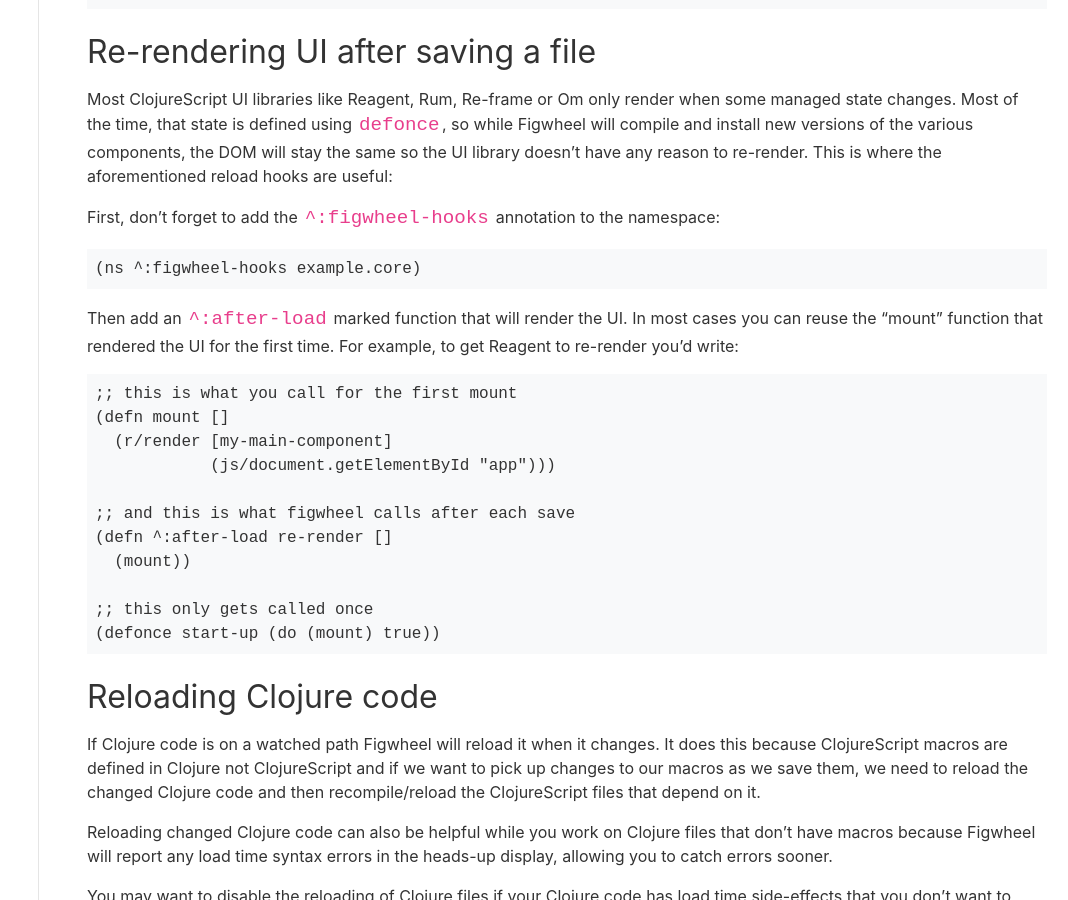
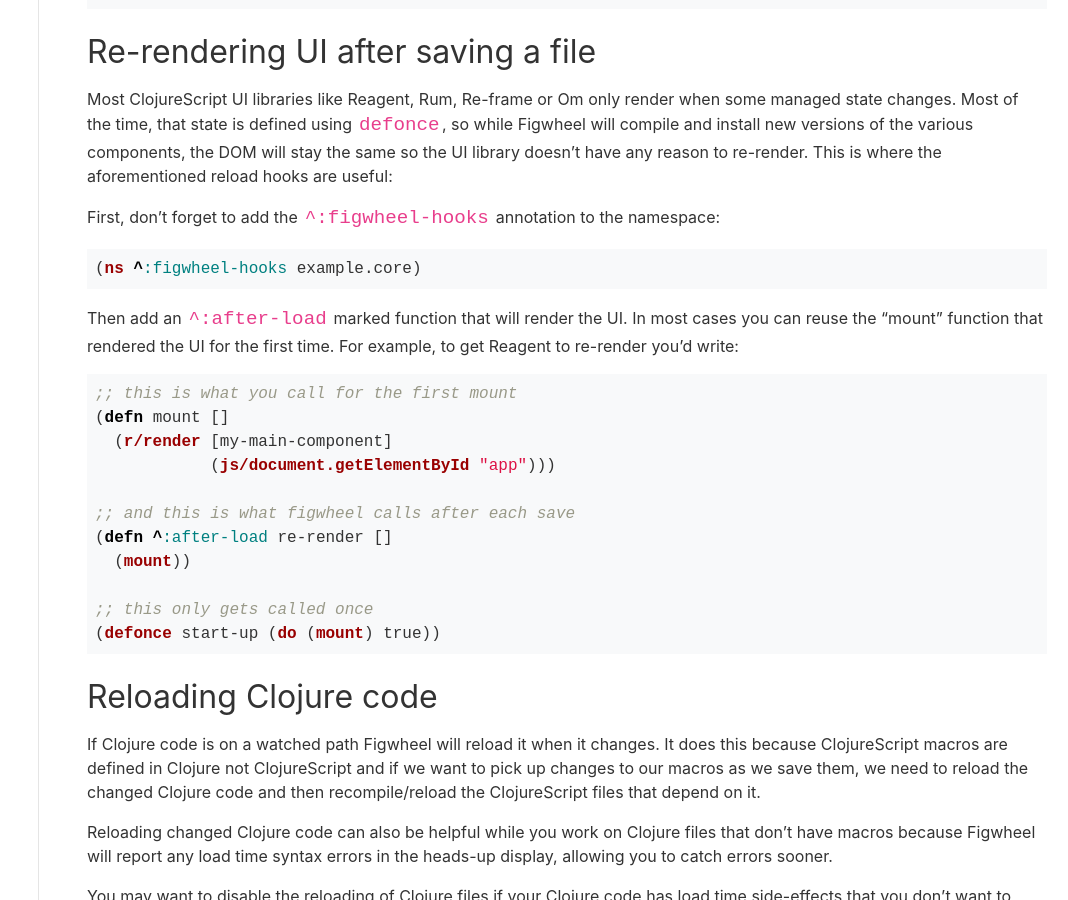
Before and after one commit to bhauman/figwheel-main, a Jekyll site: the page built from docs/docs/hot_reloading.md, in a window 1280 px wide and 900 px high, scrolled down 2459 px. Shown: the whole window, without its empty margins (212-1280 px from the left). Built offline with Jekyll 4.4.1, drawn with Linux system fonts in a browser that asks for light colours.

Commit message:
Update hot_reloading.md
syntax highlight sample clj code

````diff
--- a/docs/docs/hot_reloading.md
+++ b/docs/docs/hot_reloading.md
@@ -148,7 +148,7 @@
 
 First, don't forget to add the `^:figwheel-hooks` annotation to the namespace:
 
-```
+```clojure
 (ns ^:figwheel-hooks example.core)
 ```
 
@@ -156,7 +156,7 @@
 most cases you can reuse the "mount" function that rendered the UI for
 the first time. For example, to get Reagent to re-render you'd write:
 
-```
+```clojure
 ;; this is what you call for the first mount
 (defn mount []
   (r/render [my-main-component]
````
